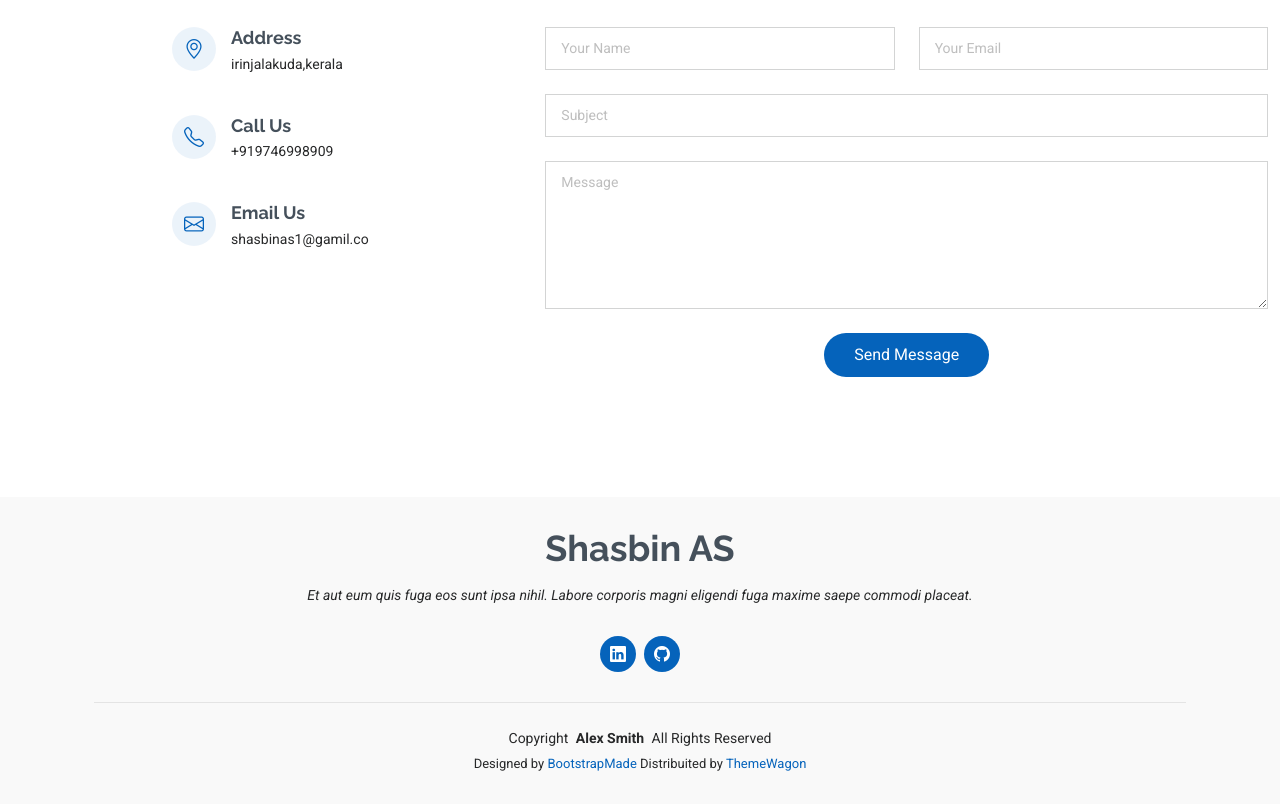
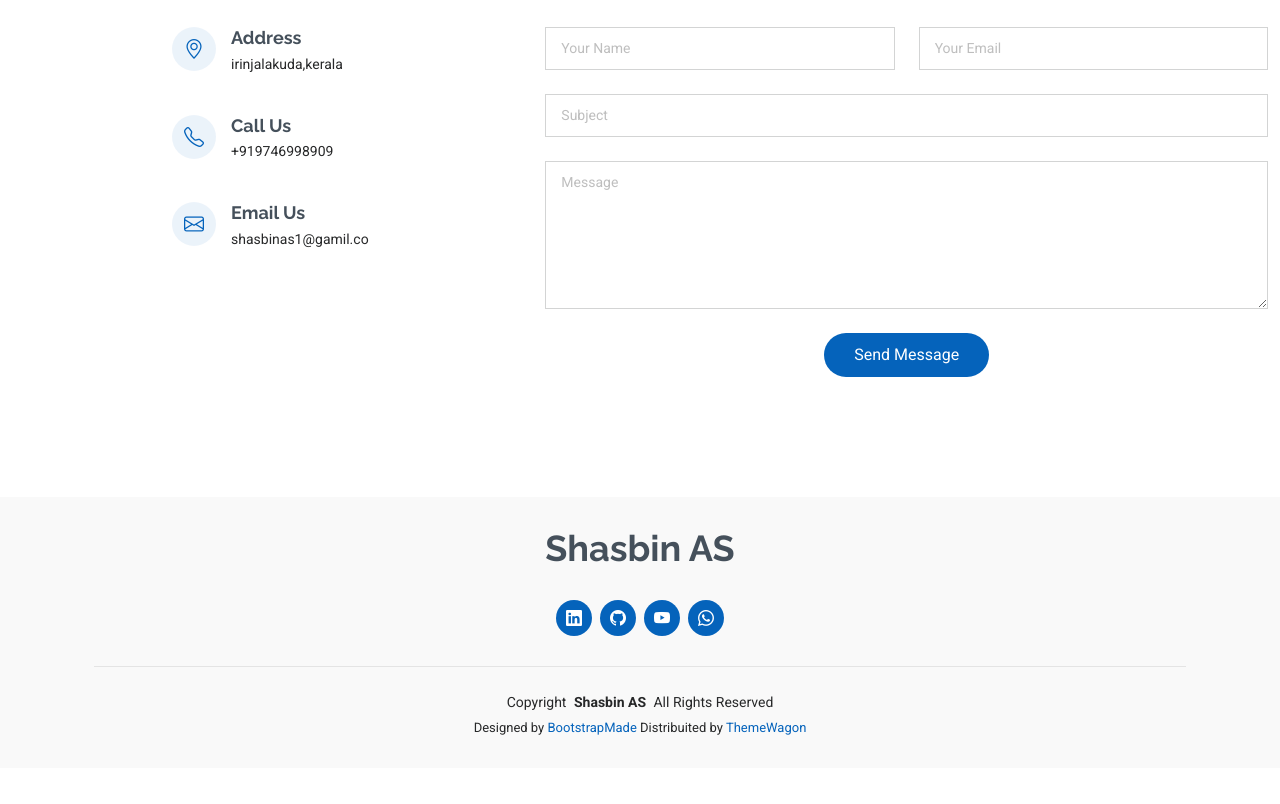
Before and after one commit to shasbinas/personal-website, a plain HTML site: page index.html in a window 1280 px wide. Shown: the part 5868-6672 px from the top of the page. After the commit the page ends 6636 px from the top, so only its background shows below. Drawn offline with Linux system fonts and the light colour scheme.

Commit message:
footer edited

```diff
--- a/index.html
+++ b/index.html
@@ -1017,17 +1017,24 @@ Hey, I'm Shasbin AS passionate MERN Full Stack Developer and a YouTuber who runs
       <div class="container">
         <h3 class="sitename">Shasbin AS</h3>
         <p>
-          Et aut eum quis fuga eos sunt ipsa nihil. Labore corporis magni
-          eligendi fuga maxime saepe commodi placeat.
+
         </p>
         <div class="social-links d-flex justify-content-center">
-          <a href=""><i class="bi bi-linkedin"></i></a>
-          <a href=""><i class="bi bi-github"></i></a>
+          <a href="https://www.linkedin.com/in/shasbin-as"><i class="bi bi-linkedin"></i></a>
+                <a href="https://github.com/shasbinas" target="_blank"
+                  ><i class="bi bi-github"></i
+                ></a>
+           <a href="https://www.youtube.com/@Shasbin_AS" target="_blank"
+                  ><i class="bi bi-youtube"></i
+                ></a>
+                <a href="https://wa.me//+919746998909" target="_blank"
+                  ><i class="bi bi-whatsapp"></i
+                ></a>
         </div>
         <div class="container">
           <div class="copyright">
             <span>Copyright</span>
-            <strong class="px-1 sitename">Alex Smith</strong>
+            <strong class="px-1 sitename">Shasbin AS</strong>
             <span>All Rights Reserved</span>
           </div>
           <div class="credits">
```
